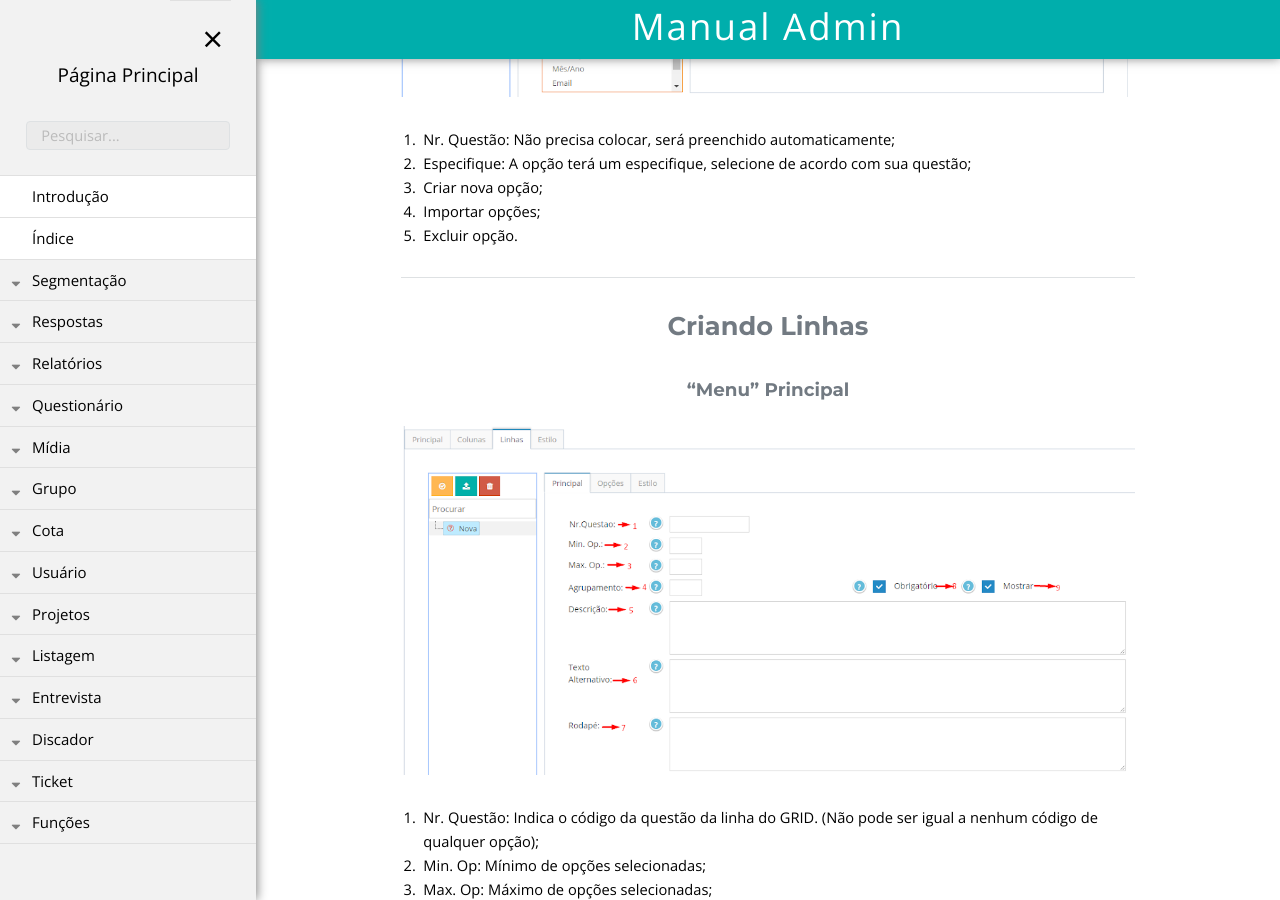
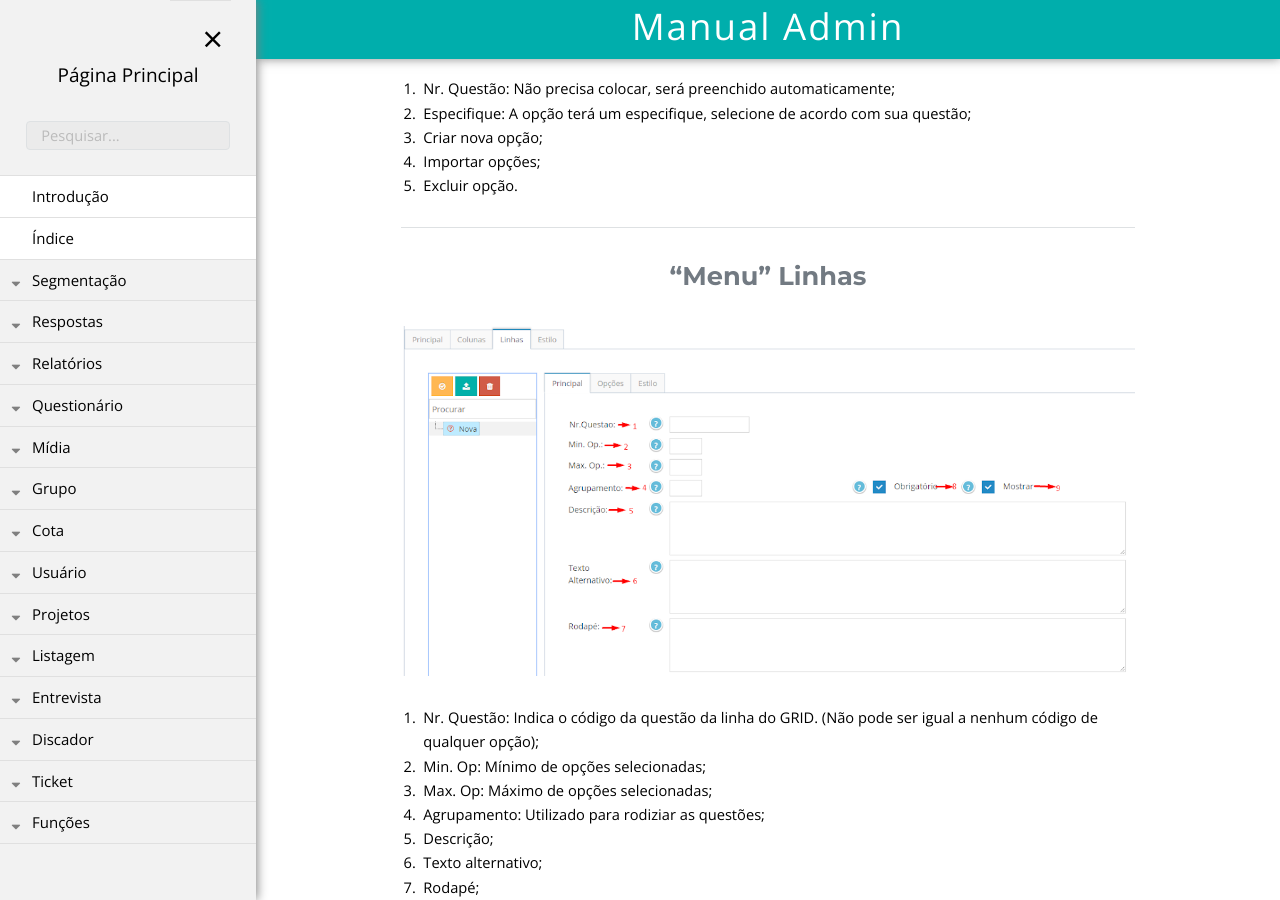
Before and after one commit to rogerio-figueiredo-hsr/hsrtechonline.github.io, a Jekyll site: the page built from _posts/2018-06-18-tipo-questao-grid-ru-e-rm.md, in a window 1280 px wide and 900 px high, scrolled down 1635 px. Built offline with Jekyll 4.4.1, drawn with Linux system fonts in a browser that asks for light colours; some of the changed text lies outside the part shown.

Commit message:
Alterando o layout

```diff
--- a/_posts/2018-06-18-tipo-questao-grid-ru-e-rm.md
+++ b/_posts/2018-06-18-tipo-questao-grid-ru-e-rm.md
@@ -23,7 +23,7 @@
 
 ----
 
-## Criando Colunas
+## "Menu" Colunas
 ### "Menu" Principal
 
 ![Imagem de apoio 2]({{ "/assets/img/tipo-questao-grid-ru-e-rm-02.png" | prepend: site.baseurl }})
@@ -37,9 +37,7 @@
 7. Importar opções;
 8. Excluir opção.
 
-----
-
-## "Menu" especifique
+### "Menu" especifique
 
 ![Imagem de apoio 3]({{ "/assets/img/tipo-questao-grid-ru-e-rm-03.png" | prepend: site.baseurl }})
 
@@ -51,8 +49,7 @@
 
 ----
 
-## Criando Linhas
-### "Menu" Principal
+## "Menu" Linhas
 
 ![Imagem de apoio 4]({{ "/assets/img/tipo-questao-grid-ru-e-rm-04.png" | prepend: site.baseurl }})
 
```
